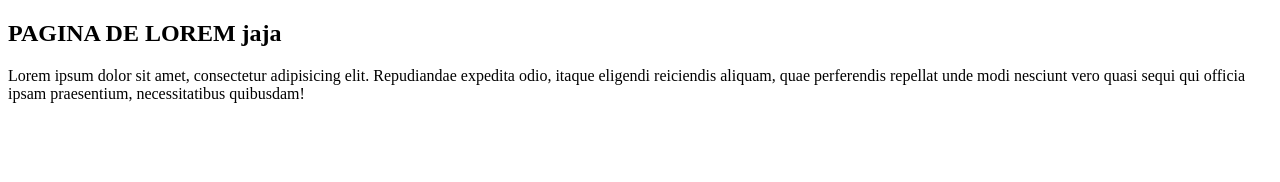
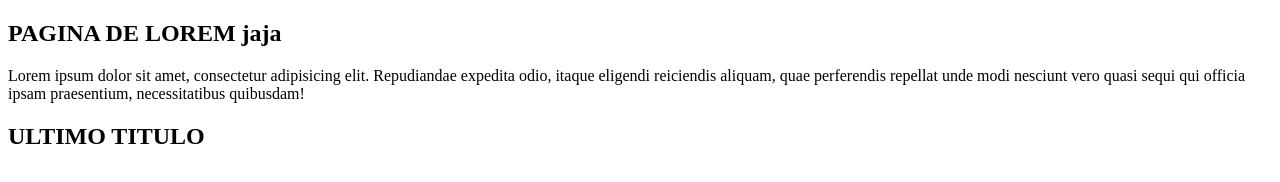
Before and after one commit to Ezequiel-Peralta/nucbaGIT, a plain HTML site: page index.html in a window 1280 px wide. Drawn offline with Linux system fonts and the light colour scheme.

Commit message:
agregado h2

```diff
--- a/index.html
+++ b/index.html
@@ -12,6 +12,7 @@
             <div>
                 <h1>PAGINA DE LOREM  jaja</h1>
                 <p>Lorem ipsum dolor sit amet, consectetur adipisicing elit. Repudiandae expedita odio, itaque eligendi reiciendis aliquam, quae perferendis repellat unde modi nesciunt vero quasi sequi qui officia ipsam praesentium, necessitatibus quibusdam!</p>
+                <h2>ULTIMO TITULO</h2>
             </div>
         </section>
     </main>
```
